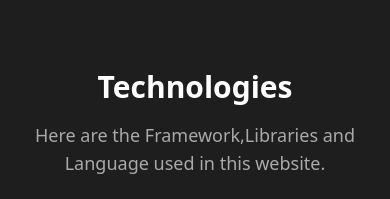
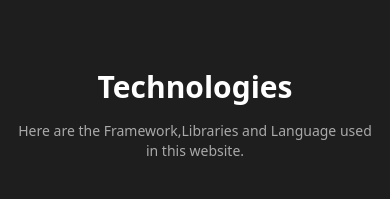
Before and after one commit to justizha/NucleousUI, a Next.js app: page /about in a window 390 px wide. Shown: the part 840-1039 px from the top of the page. Built offline with nearby package versions, Linux system fonts and the light colour scheme.

Commit message:
upgrade to next.js 13.5 from next js 13.4

```diff
--- a/src/app/about/aboutSections/Tech.tsx
+++ b/src/app/about/aboutSections/Tech.tsx
@@ -4,7 +4,7 @@ export default function Tech() {
         <section className="pb-24 pt-24 mx-auto border-t border-main-gray border-b">
             <div>
                 <h1 className="font-semibold text-3xl text-center text-white">Technologies</h1>
-                <h4 className="text-center text-main-gray text-lg mt-4">Here are the Framework,Libraries and Language used in this website.</h4>
+                <h4 className="text-center text-main-gray md:text-lg text-sm mt-4 mx-4">Here are the Framework,Libraries and Language used in this website.</h4>
             </div>
             <div className="flex justify-center md:mx-10 mx-4 mt-10">
                 <div className="grid md:grid-cols-4 gap-4">
--- a/src/app/page.tsx
+++ b/src/app/page.tsx
@@ -1,4 +1,3 @@
-import Head from "next/head"
 import PageWrapper from "../components/PageWrapper"
 import Faq from "./sections/Faq"
 import Hero from "./sections/Hero"
@@ -6,9 +5,6 @@ export default function Home() {
   return (
     <PageWrapper>
       <section className="bg-main-black">
-        <Head>
-          <link rel="icon" href="favicon.ico" />
-        </Head>
         <Hero />
         <Faq />
       </section>
```
Also changed, not shown: package.json (+4 -3 lines), 1 other file (tests, documents, lock files or other folders).
